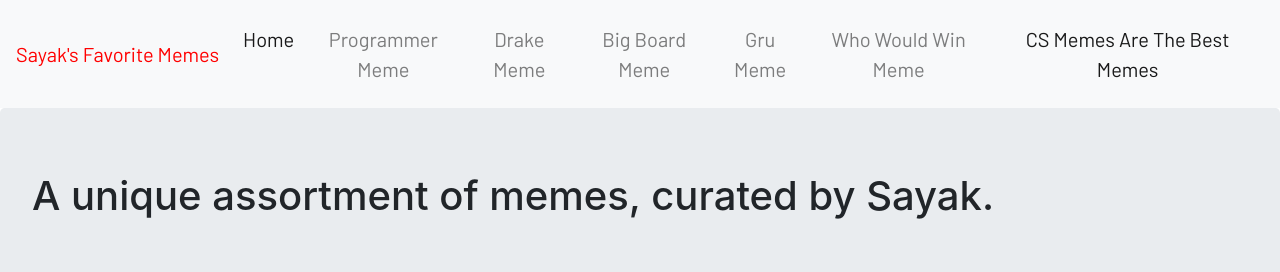
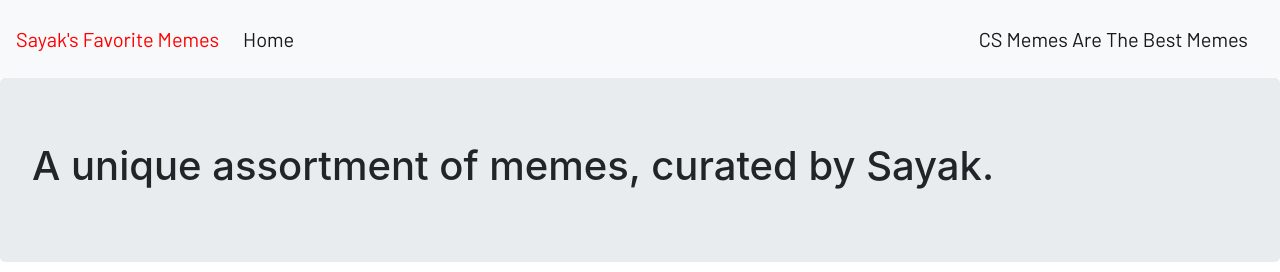
Before and after one commit to sayakmaity/homepage, a plain HTML site: page index.html in a window 1280 px wide. Shown: the top 272 px of the page. Drawn offline with nearby package versions, Linux system fonts and the light colour scheme.

Commit message:
removing menu items

```diff
--- a/index.html
+++ b/index.html
@@ -26,21 +26,7 @@
       <li class="nav-item active">
         <a class="nav-link" href="index.html">Home <span class="sr-only">(current)</span></a>
       </li>
-      <li class="nav-item">
-        <a class="nav-link" href="programmer.html">Programmer Meme</a>
-      </li>
-      <li class="nav-item">
-        <a class="nav-link" href="drake.html">Drake Meme</a>
-      </li>
-      <li class="nav-item">
-        <a class="nav-link" href="big_board.html">Big Board Meme</a>
-      </li>
-      <li class="nav-item">
-        <a class="nav-link" href="gru.html">Gru Meme</a>
-      </li>
-      <li class="nav-item">
-        <a class="nav-link" href="who_would_win.html">Who Would Win Meme</a>
-      </li>
+
     </ul>
     <span class="navbar-text">
         <a class="nav-link" href="https://www.youtube.com/watch?v=dQw4w9WgXcQ">CS Memes Are The Best Memes</a>
```
